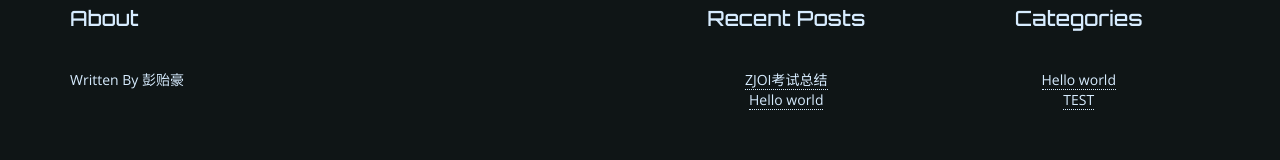
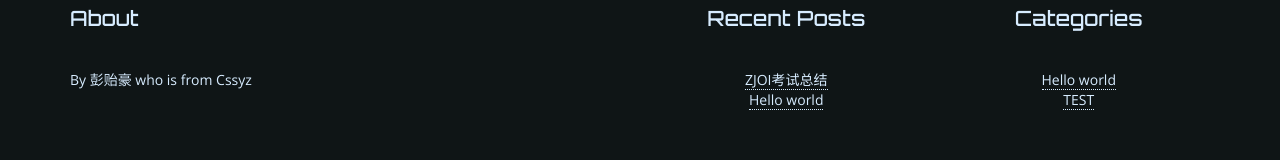
Before and after one commit to XY20130630/xy20130630.github.io, a plain HTML site: page 2017/03/23/Hello-world/index.html in a window 1280 px wide. Shown: the part 1706-1866 px from the top of the page. Drawn offline with nearby package versions, Linux system fonts and the light colour scheme; some packages are replaced by stand-ins of ours.

Commit message:
Site updated: 2017-03-24 14:25:33

```diff
--- a/2017/03/23/Hello-world/index.html
+++ b/2017/03/23/Hello-world/index.html
@@ -183,7 +183,7 @@
             <div class="col-xs-12 col-sm-12 col-md-6 col-lg-6 footer-about">
                 <h2>About</h2>
                 <p>
-                    Written By 彭贻豪
+                    By 彭贻豪 who is from Cssyz
                 </p>
             </div>
 
```
Also changed, not shown: 2017/03/24/ZJOI游记/index.html (+1 -1 lines), archives/2017/03/index.html (+1 -1 lines), archives/2017/index.html (+1 -1 lines), archives/index.html (+1 -1 lines), categories/Hello-world/index.html (+1 -1 lines), categories/TEST/index.html (+1 -1 lines), index.html (+1 -1 lines), tags/Hello-world/index.html (+1 -1 lines), tags/TEST/index.html (+1 -1 lines).
